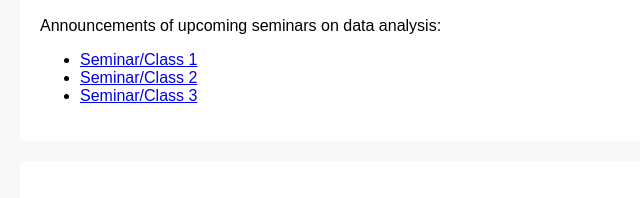
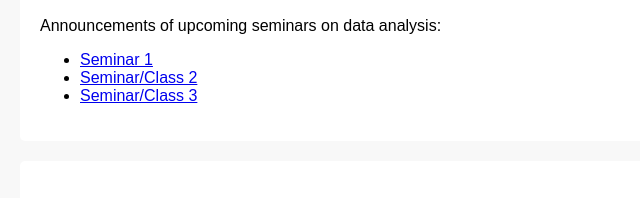
Before and after one commit to 4minakov/4minakov.github.io, a plain HTML site: page index.html in a window 1280 px wide. Shown: the part 1124-1322 px from the top of the page, 0-640 px from the left. Drawn offline with Linux system fonts and the light colour scheme.

Commit message:
updated index

```diff
--- a/index.html
+++ b/index.html
@@ -102,7 +102,7 @@
     <h2>Seminars/Classes</h2>
     <p>Announcements of upcoming seminars on data analysis:</p>
     <ul>
-        <li><a href="#">Seminar/Class 1</a></li>
+        <li><a href="notebooks/DataPracticals_1.html">Seminar 1</a></li>
         <li><a href="#">Seminar/Class 2</a></li>
         <li><a href="#">Seminar/Class 3</a></li>
         <!-- Add more seminars/classes as needed -->
```
